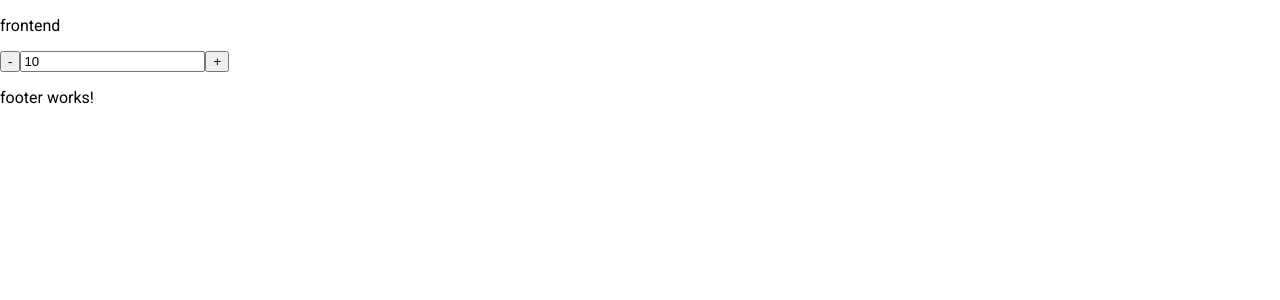
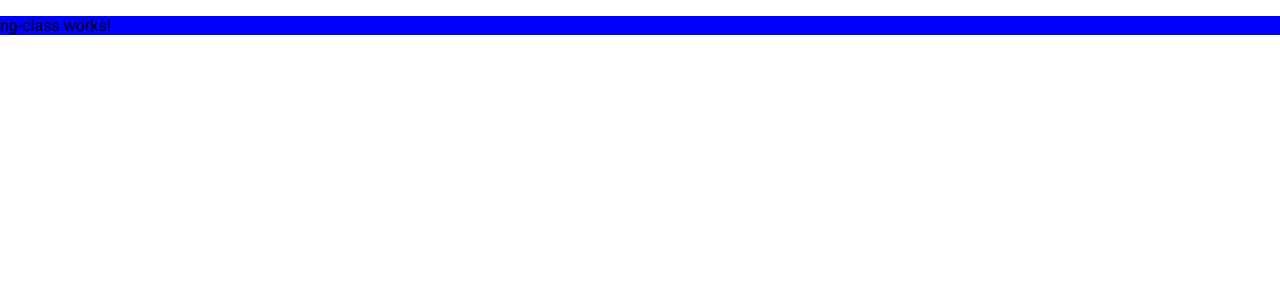
Before and after one commit to lucasviniciosfs/AngularEssentials, an Angular app in the folder frontend/: page / in a window 1280 px wide. Shown: the top 300 px of the page. Built offline with nearby package versions, Linux system fonts and the light colour scheme.

Commit message:
ngClass Directive

```diff
--- a/frontend/src/app/app.component.html
+++ b/frontend/src/app/app.component.html
@@ -1,5 +1,6 @@
 <!-- <app-header></app-header> -->
-<app-input-property [varOuObjetoExp]="title"></app-input-property>
+<!-- <app-input-property [varOuObjetoExp]="title"></app-input-property>
 <app-output-property valorInput="10" readonly (mudouValor)="exibeNovoValor($event)"></app-output-property>
 <router-outlet></router-outlet>
-<app-footer></app-footer>
+<app-footer></app-footer> -->
+<app-ng-class></app-ng-class>
--- a/frontend/src/app/app.module.ts
+++ b/frontend/src/app/app.module.ts
@@ -14,6 +14,7 @@ import { MatSidenavModule} from '@angular/material/sidenav';
 import { MatListModule } from '@angular/material/list';
 import { InputPropertyComponent } from './input-property/input-property.component';
 import { OutputPropertyComponent } from './output-property/output-property.component';
+import { NgClassComponent } from './ng-class/ng-class.component';
 
 @NgModule({
   declarations: [
@@ -22,7 +23,8 @@ import { OutputPropertyComponent } from './output-property/output-property.compo
     FooterComponent,
     NavComponent,
     InputPropertyComponent,
-    OutputPropertyComponent
+    OutputPropertyComponent,
+    NgClassComponent
   ],
   imports: [
     BrowserModule,
--- /dev/null
+++ b/frontend/src/app/ng-class/ng-class.component.css
@@ -0,0 +1,11 @@
+.teste{
+    font-size: medium;
+}
+
+.teste.pa{
+    background-color: blue !important;
+}
+
+.teste.pe{
+    background-color: pink;
+}
--- /dev/null
+++ b/frontend/src/app/ng-class/ng-class.component.html
@@ -0,0 +1,9 @@
+<p  class="teste"
+    [ngClass]="{
+        'pa': !selecionado,
+        'pe': selecionado
+    }"
+    (click)="clicou()"
+>
+    ng-class works!
+</p>
--- /dev/null
+++ b/frontend/src/app/ng-class/ng-class.component.ts
@@ -0,0 +1,22 @@
+import { Component, OnInit } from '@angular/core';
+
+@Component({
+  selector: 'app-ng-class',
+  templateUrl: './ng-class.component.html',
+  styleUrls: ['./ng-class.component.css']
+})
+export class NgClassComponent implements OnInit {
+
+  public selecionado : boolean;
+
+  constructor() { }
+
+  ngOnInit(): void {
+    this.selecionado = false;
+  }
+
+  clicou(){
+    this.selecionado = !this.selecionado;
+  }
+
+}
```
